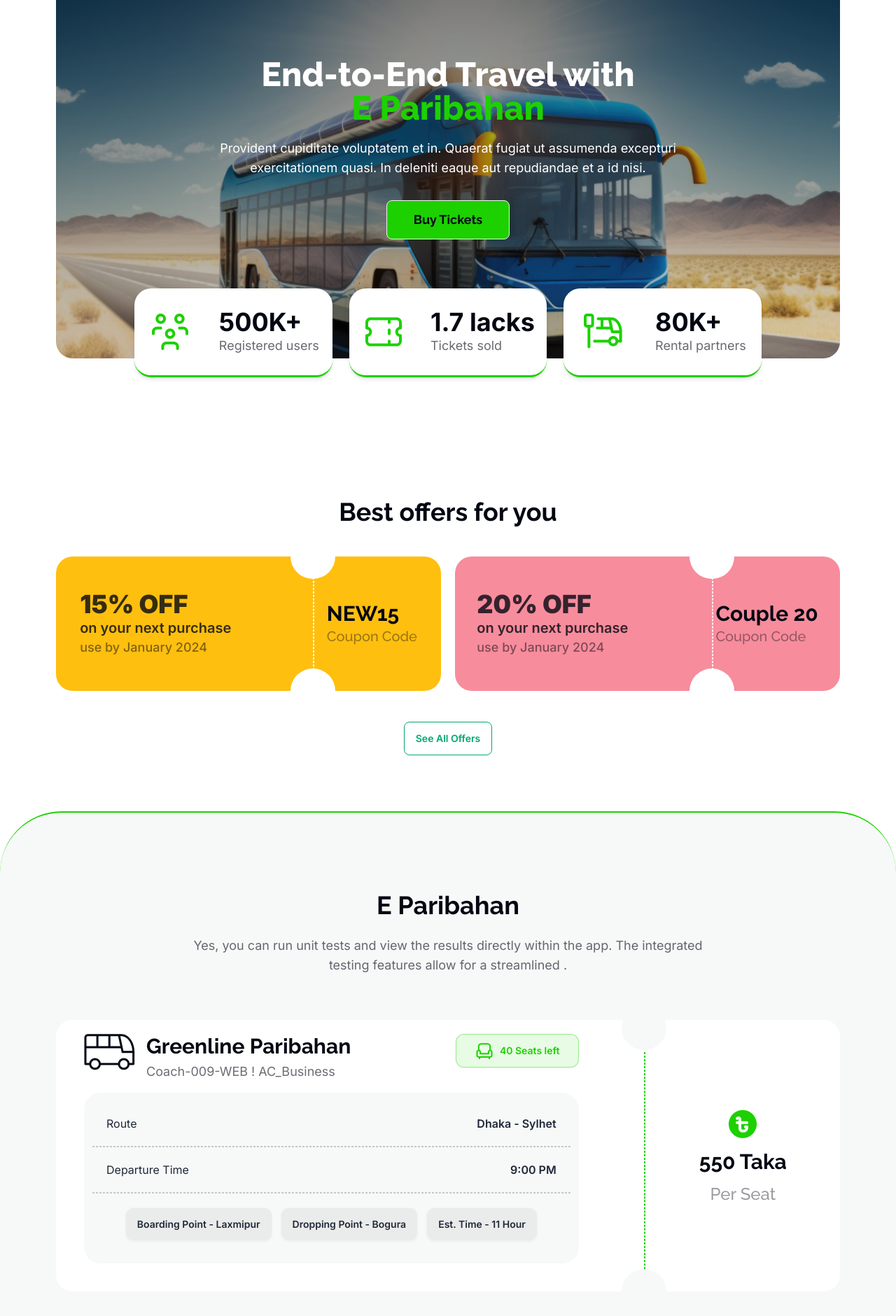
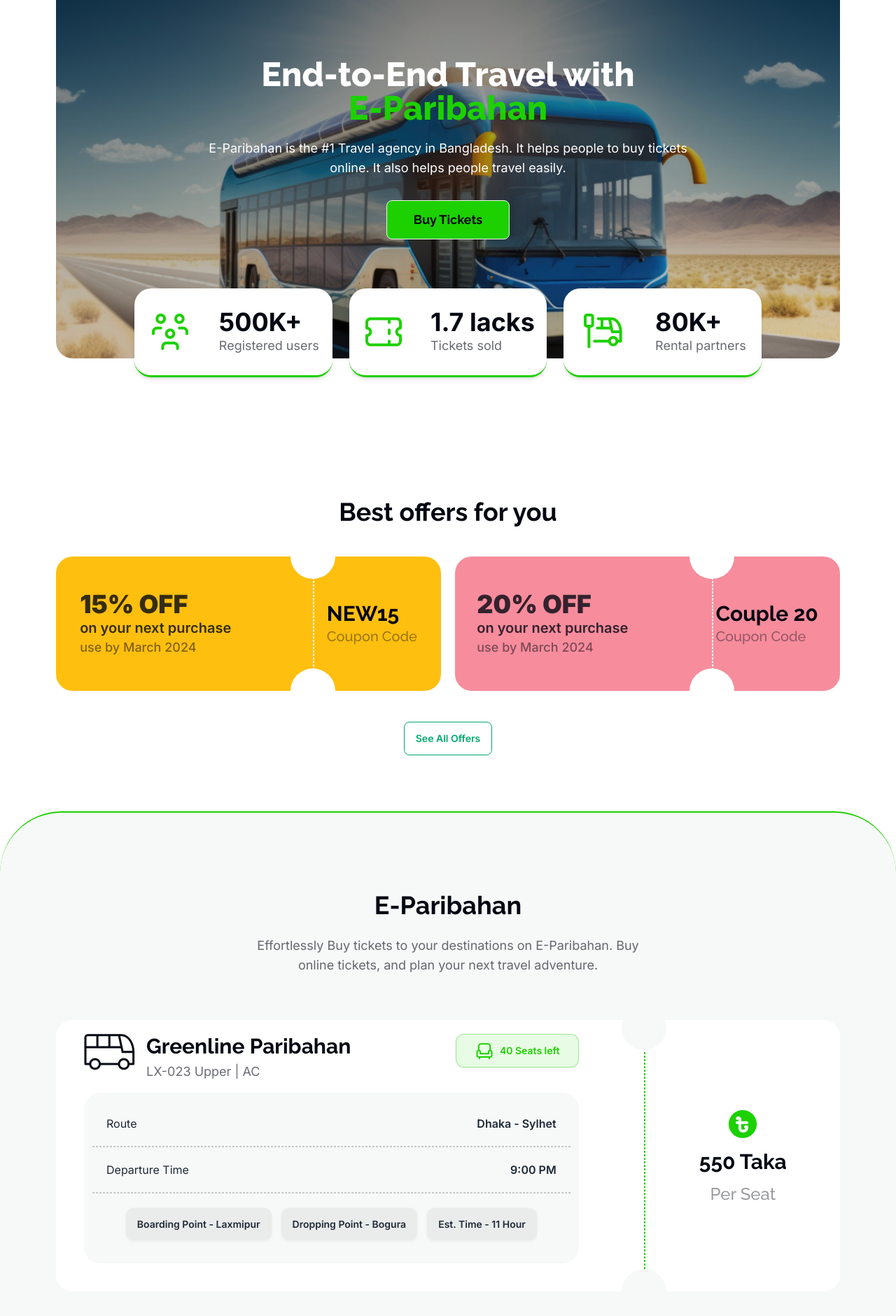
Before and after one commit to mstsurnalyakter/smart_ticketing, a plain HTML site: page index.html in a window 1280 px wide. Shown: the part 260-2140 px from the top of the page at 70% size. Drawn offline with nearby package versions, Linux system fonts and the light colour scheme.

Commit message:
updated code

```diff
--- a/index.html
+++ b/index.html
@@ -18,7 +18,9 @@
     />
     <script src="https://cdn.tailwindcss.com"></script>
 
+    <!-- external css -->
     <link rel="stylesheet" href="style.css" />
+
   </head>
   <body class="inter scroll-smooth">
     <!-- header section -->
@@ -88,12 +90,10 @@
                 <div class="">
                   <h1 class="mb-5 text-5xl font-extrabold text-[#fff] raleway">
                     End-to-End Travel with <br />
-                    <span class="text-[#1DD100]">E Paribahan</span>
+                    <span class="text-[#1DD100]">E-Paribahan</span>
                   </h1>
                   <p class="mb-8 text-[#fff] text-lg w-2/3 mx-auto">
-                    Provident cupiditate voluptatem et in. Quaerat fugiat ut
-                    assumenda excepturi exercitationem quasi. In deleniti eaque
-                    aut repudiandae et a id nisi.
+                   E-Paribahan is the #1 Travel agency in Bangladesh. It helps people to buy tickets online. It also helps people travel easily.
                   </p>
                   <button
                     class="btn raleway text-lg w-44 h-14 font-bold text-[#030712] bg-[#1DD100]" id="buy-tickets"
@@ -147,7 +147,7 @@
     </header>
 
     <!-- main section -->
-    <main class="">
+    <main>
       <!-- Best offers for you -->
       <section
         class="lg:mt-4 mb-20 w-full space-y-11 container mx-auto px-6 lg:px-20"
@@ -157,7 +157,7 @@
         </h2>
 
         <section class="grid grid-cols-1 lg:grid-cols-2 gap-5">
-          <!-- card 1 -->
+          <!-- card 1-->
           <div
             class="overflow-hidden bg-[#FFBF0F] flex justify-around items-center relative rounded-3xl py-12"
           >
@@ -167,19 +167,20 @@
                 on your next purchase
               </h3>
               <p class="font-medium text-lg text-[#03071280]">
-                use by January 2024
+                use by March 2024
               </p>
             </div>
 
             <div>
+              <!-- Vertical line -->
               <div
                 class="absolute inset-y-0 left-2/3 border-white border-[1px] border-dashed"
               ></div>
-              <!-- Vertical line -->
+              <!-- Top rounded part -->
               <div
                 class="absolute top-0 left-2/3 w-16 h-16 bg-white rounded-full transform -translate-x-1/2 -translate-y-1/2"
               ></div>
-              <!-- Top rounded part -->
+               <!-- Bottom rounded part -->
               <div
                 class="absolute bottom-0 left-2/3 w-16 h-16 bg-white rounded-full transform -translate-x-1/2 translate-y-1/2"
               ></div>
@@ -201,19 +202,20 @@
                 on your next purchase
               </h3>
               <p class="font-medium text-lg text-[#03071280]">
-                use by January 2024
+                use by March 2024
               </p>
             </div>
 
             <div>
+               <!-- Vertical line -->
               <div
                 class="absolute inset-y-0 left-2/3 border-white border-[1px] border-dashed"
               ></div>
-              <!-- Vertical line -->
+              <!-- Top rounded part -->
               <div
                 class="absolute top-0 left-2/3 w-16 h-16 bg-white rounded-full transform -translate-x-1/2 -translate-y-1/2"
               ></div>
-              <!-- Top rounded part -->
+              <!-- Bottom rounded part -->
               <div
                 class="absolute bottom-0 left-2/3 w-16 h-16 bg-white rounded-full transform -translate-x-1/2 translate-y-1/2"
               ></div>
@@ -224,6 +226,7 @@
               <p class="text-xl font-medium text-[#03071266]">Coupon Code</p>
             </div>
           </div>
+
         </section>
 
         <div class="text-center">
@@ -243,21 +246,20 @@
             <h2
               class="text-[#030712] raleway text-4xl font-bold text-center mb-6"
             >
-              E Paribahan
+              E-Paribahan
             </h2>
-            <p class="text-[#03071299] w-2/3 mx-auto text-lg text-center">
-              Yes, you can run unit tests and view the results directly within
-              the app. The integrated testing features allow for a streamlined .
+            <p class="text-[#03071299] w-1/2 mx-auto text-lg text-center">
+              Effortlessly Buy tickets to your destinations on E-Paribahan. Buy online tickets, and plan your next travel adventure.
             </p>
           </div>
 
           <section>
-            <!-- card 1 -->
+
             <div
               class="overflow-hidden bg-[#FFF] grid grid-cols-3 relative rounded-3xl items-center py-5"
             >
               <section class="pl-4 xl:pl-10 col-span-2">
-                <!-- upper -->
+
                 <div class="flex justify-between mb-4">
                   <div class="lg:flex gap-4 flex-col lg:flex-row">
                     <div class="">
@@ -270,7 +272,7 @@
                         Greenline Paribahan
                       </h2>
                       <p class="text-[#03071296] text-lg">
-                        Coach-009-WEB ! AC_Business
+                        LX-023 Upper | AC
                       </p>
                     </div>
                   </div>
@@ -285,7 +287,6 @@
                   </div>
                 </div>
 
-                <!-- lower -->
                 <div class="bg-[#F7F8F8] p-3 mb-5 rounded-3xl">
                   <section class="flex justify-between items-center p-5">
                     <p>Route</p>
@@ -461,7 +462,7 @@
           <section class="p-8 space-y-6 lg:col-span-2">
             <h1 class="text[#030712] raleway text-2xl font-semibold">Select Your Seat</h1>
             <div class="border-[#03071233] border-[1px] border-dashed"></div>
-            <!-- middle -->
+
             <div class="bg-[#F7F8F8] p-6 rounded-xl">
               <table class="w-full mb-6">
                 <thead>
@@ -493,10 +494,8 @@
                   <h2>BDT <span id="grand-total">0</span></h2>
                 </div>
 
-
             </div>
 
-            <!-- lower -->
             <div>
               <form action="">
                 <section class="flex flex-col mb-6">
@@ -516,7 +515,7 @@
 
             <div>
 
-                        <!-- The button to open modal -->
+             <!-- The button to open modal -->
           <a href="#my_modal_8" disabled class="btn bg-[#1DD100] hover:bg-[#24e906] text-white w-full  raleway font-extrabold text-xl" id="next-btn">Next</a>
           <div class="modal" role="dialog" id="my_modal_8">
             <div class="modal-box flex flex-col items-center justify-center space-y-8 p-16">
@@ -554,16 +553,18 @@
         </div>
 
       </section>
+
     </main>
+
     <!-- footer section -->
         <footer class="py-20 md:py-28 bg-[#030712] text-white text-base-content">
 
       <section class="footer container mx-auto px-6 lg:px-20 flex flex-col">
         <!-- upper section -->
-        <section class="flex justify-between w-full items-center">
+        <section class="flex justify-between w-full items-center flex-col md:flex-row">
             <nav>
         <h2 class="raleway text-white text-4xl font-extrabold mb-4">E-Ticket</h2>
-        <p class="text-[#FFFFFFCC] text-lg w-3/4">E-Ticket is a digital platform to make your daily commuting better.</p>
+        <p class="text-[#FFFFFFCC] text-lg w-64">E-Ticket is a premium online booking portal that allows you to purchase tickets for various bus services across the country..</p>
       </nav>
         <nav>
         <h2 class="text-white text-xl font-semibold raleway mb-3">Download our app</h2>
@@ -574,7 +575,7 @@
         </section>
         <div class="border-[#FFFFFF4D] border-[1px] border-dashed w-full"></div>
         <!-- lower section -->
-        <section class="flex justify-between w-full items-center">
+        <section class="flex justify-between w-full items-center flex-col md:flex-row">
           <p class="text-[#FFFFFFB3] text-lg">Copyright © 2024 - All right reserved by E-Ticket services Ltd</p>
           <div class="text-white text-lg font-medium flex gap-3">
             <p>Terms & condition</p>
--- a/script.js
+++ b/script.js
@@ -12,15 +12,6 @@ const updatedInnerText = (id, value) => {
   findElementById(id).innerText = value;
 };
 
-const addClass = (id, className) => {
-  findElementById(id).classList.add(className);
-};
-
-const removeClass = (id, className) => {
-  findElementById(id).classList.remove(className);
-};
-
-// create new element
 const createNewElement = (value) => {
   const parentElement = findElementById("tbody");
   const tr = document.createElement("tr");
```
